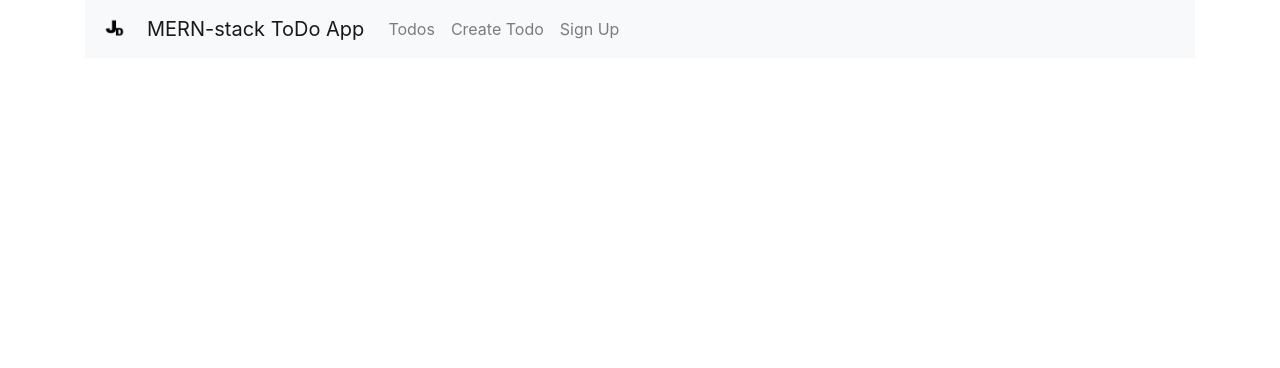
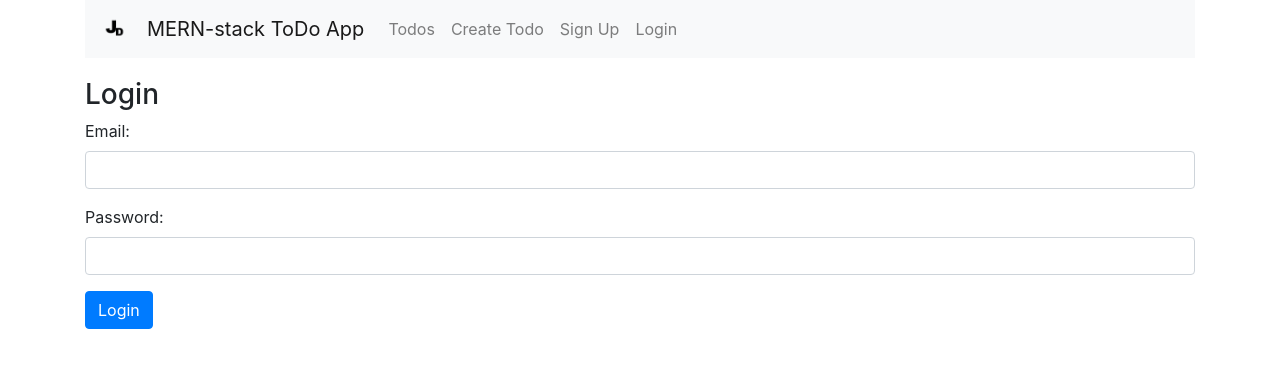
Before and after one commit to Jdelorim/todo, a React (Create React App) app in the folder client/: page /login in a window 1280 px wide. Shown: the top 368 px of the page. Built offline with nearby package versions, Linux system fonts and the light colour scheme.

Commit message:
added login

```diff
--- a/client/src/App.js
+++ b/client/src/App.js
@@ -6,7 +6,7 @@ import CreateTodo from './Components/create-todo';
 import EditTodo from './Components/edit-todo';
 import TodosList from './Components/todos-list';
 import Signup from './Components/signup-todo';
-
+import Login from './Components/login-todo';
 import logo from './images/jdlogo.png';
 class App extends Component{
 
@@ -31,6 +31,9 @@ class App extends Component{
                 <li>
                   <Link to='/signup' className='nav-link'>Sign Up</Link>
                 </li>
+                <li>
+                  <Link to='/login' className='nav-link'>Login</Link>
+                </li>
                </ul>
             </div>
           </nav>
@@ -39,6 +42,7 @@ class App extends Component{
           <Route path='/edit/:id' component={ EditTodo } />
           <Route path='/create' component= { CreateTodo } />
           <Route path='/signup'component= { Signup } />
+          <Route path='/login' component = { Login } />
         </div>
       </Router>
     )
--- a/client/src/Components/login-todo.js
+++ b/client/src/Components/login-todo.js
@@ -0,0 +1,61 @@
+import React, { Component } from 'react';
+// import axios from 'axios';
+
+export default class Login extends Component {
+    constructor(props) {
+        super(props);
+        this.onChangeEmail = this.onChangeEmail.bind(this);
+        this.onChangePassword = this.onChangePassword.bind(this);
+        this.onSubmit = this.onSubmit.bind(this);
+
+        this.state = {
+            email: '',
+            password: ''
+        }
+    }
+    onChangeEmail(e) {
+        this.setState({
+            email: e.target.value
+        });
+    }
+    onChangePassword(e) {
+        this.setState({
+            password: e.target.value
+        })
+    }
+
+    onSubmit(e) {
+        e.preventDefault();
+        console.log(`email: ${this.state.email}`);
+        console.log(`password: ${this.state.password}`);
+    }
+
+
+    render() {
+        return(
+            <div style={{marginTop: 20}}>
+                <h3>Login</h3>
+                <form onSubmit={this.onSubmit}>
+                    <div className='form-group'>
+                        <label>Email:</label>
+                        <input type='text' className='form-control'
+                               value={this.state.email}
+                               onChange={this.onChangeEmail} />
+                    </div>
+
+                    <div className='form-group'>
+                        <label>Password:</label>
+                        <input type='text' className='form-control'
+                               value={this.state.password}
+                               onChange={this.onChangePassword} />
+                    </div>
+
+                    <div className='form-group'>
+                        <input type='submit' value='Login' className='btn btn-primary' />
+                    </div>
+                </form>
+
+            </div>
+        )
+    }
+}
```
Also changed, not shown: 1 other file (tests, documents, lock files or other folders).
